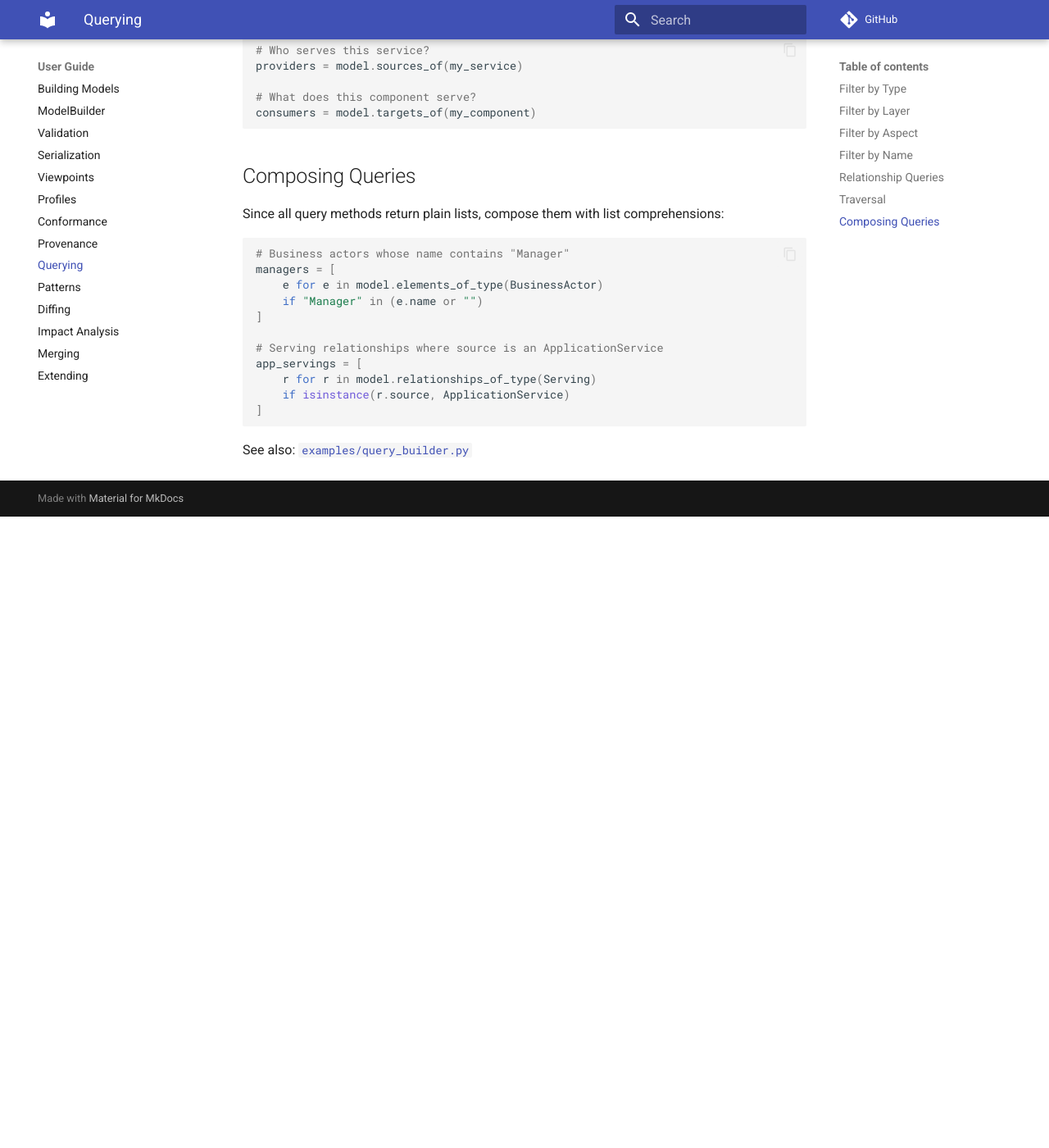
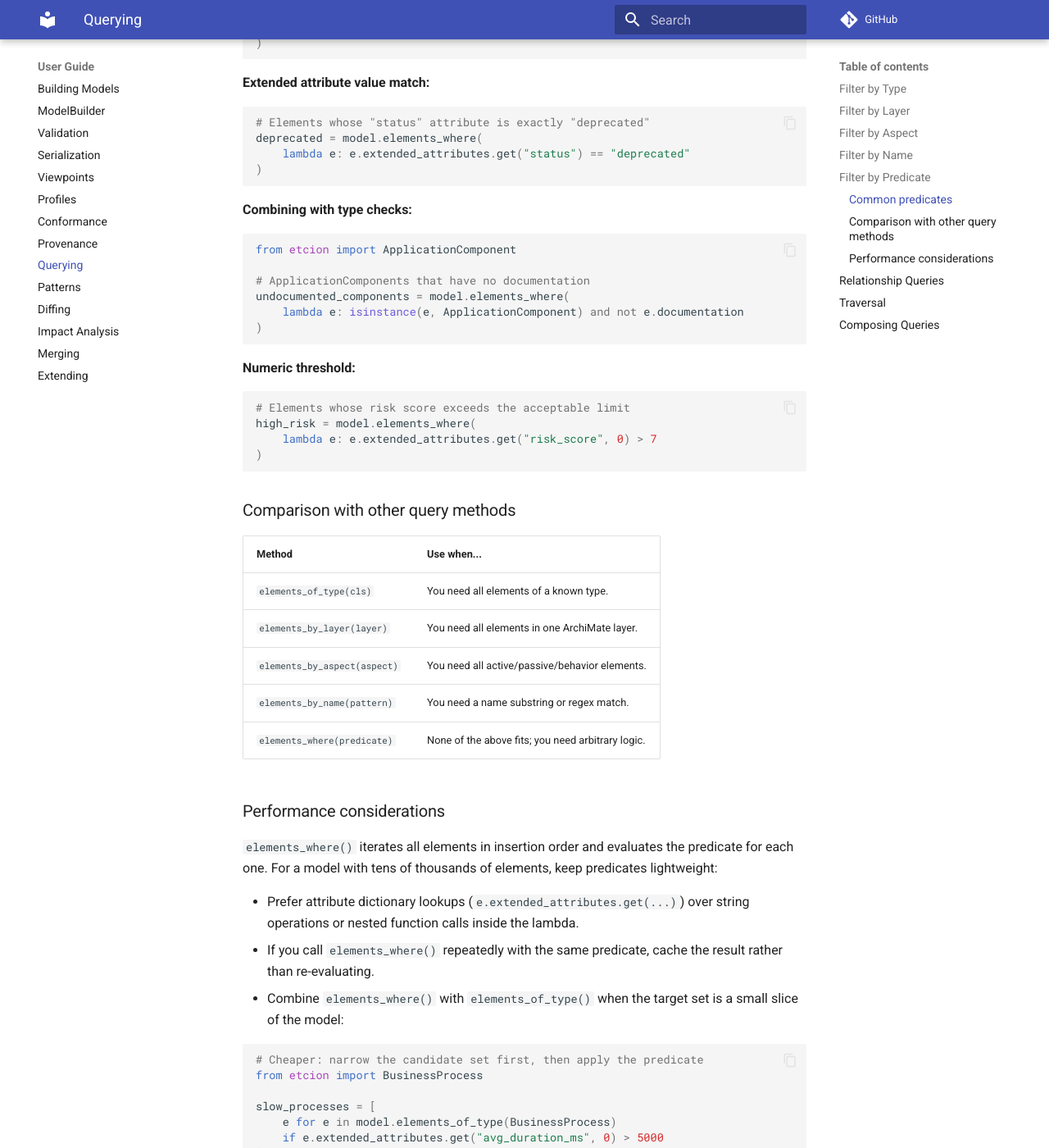
Before and after one commit to korpodevs/etcion, an MkDocs documentation site: the page built from docs/user-guide/querying.md, in a window 1280 px wide and 1400 px high, scrolled down 1676 px. Shown: the whole window at 82% size. Built offline with MkDocs 1.6.1 and Material for MkDocs 9.7.7, drawn with Linux system fonts in a browser that asks for light colours; comment, search, counter and statistics services are not loaded; before the commit the page ends 2306 px from its top, so only the background shows below that; some of the changed text lies outside the part shown.

Commit message:
Updated querying guide with elements_where(). Closes #89
Added predicate filtering section to user guide with common patterns,
comparison table, and performance notes. Updated API reference with
dedicated elements_where() entry.

Co-Authored-By: Claude Opus 4.6 (1M context) <noreply@anthropic.com>

````diff
--- a/docs/user-guide/querying.md
+++ b/docs/user-guide/querying.md
@@ -51,6 +51,92 @@ Regex search:
 results = model.elements_by_name(r"^CRM.*Service$", regex=True)
 ```
 
+## Filter by Predicate
+
+`elements_where()` accepts any callable that takes an `Element` and returns a
+`bool`. Use it when none of the type-, layer-, aspect-, or name-based methods
+cover your criterion.
+
+```python
+# Elements flagged as low-quality (fitness_score below 3.0)
+low_quality = model.elements_where(
+    lambda e: e.extended_attributes.get("fitness_score", 5) < 3.0
+)
+```
+
+### Common predicates
+
+**Extended attribute presence:**
+
+```python
+# Elements that have a "owner" extended attribute set
+owned = model.elements_where(
+    lambda e: "owner" in e.extended_attributes
+)
+```
+
+**Extended attribute value match:**
+
+```python
+# Elements whose "status" attribute is exactly "deprecated"
+deprecated = model.elements_where(
+    lambda e: e.extended_attributes.get("status") == "deprecated"
+)
+```
+
+**Combining with type checks:**
+
+```python
+from etcion import ApplicationComponent
+
+# ApplicationComponents that have no documentation
+undocumented_components = model.elements_where(
+    lambda e: isinstance(e, ApplicationComponent) and not e.documentation
+)
+```
+
+**Numeric threshold:**
+
+```python
+# Elements whose risk score exceeds the acceptable limit
+high_risk = model.elements_where(
+    lambda e: e.extended_attributes.get("risk_score", 0) > 7
+)
+```
+
+### Comparison with other query methods
+
+| Method | Use when... |
+|---|---|
+| `elements_of_type(cls)` | You need all elements of a known type. |
+| `elements_by_layer(layer)` | You need all elements in one ArchiMate layer. |
+| `elements_by_aspect(aspect)` | You need all active/passive/behavior elements. |
+| `elements_by_name(pattern)` | You need a name substring or regex match. |
+| `elements_where(predicate)` | None of the above fits; you need arbitrary logic. |
+
+### Performance considerations
+
+`elements_where()` iterates all elements in insertion order and evaluates the
+predicate for each one.  For a model with tens of thousands of elements, keep
+predicates lightweight:
+
+- Prefer attribute dictionary lookups (`e.extended_attributes.get(...)`) over
+  string operations or nested function calls inside the lambda.
+- If you call `elements_where()` repeatedly with the same predicate, cache the
+  result rather than re-evaluating.
+- Combine `elements_where()` with `elements_of_type()` when the target set is
+  a small slice of the model:
+
+```python
+# Cheaper: narrow the candidate set first, then apply the predicate
+from etcion import BusinessProcess
+
+slow_processes = [
+    e for e in model.elements_of_type(BusinessProcess)
+    if e.extended_attributes.get("avg_duration_ms", 0) > 5000
+]
+```
+
 ## Relationship Queries
 
 Filter relationships by type:
````
Also changed, not shown: docs/api/querying.md (+37 -0 lines).
